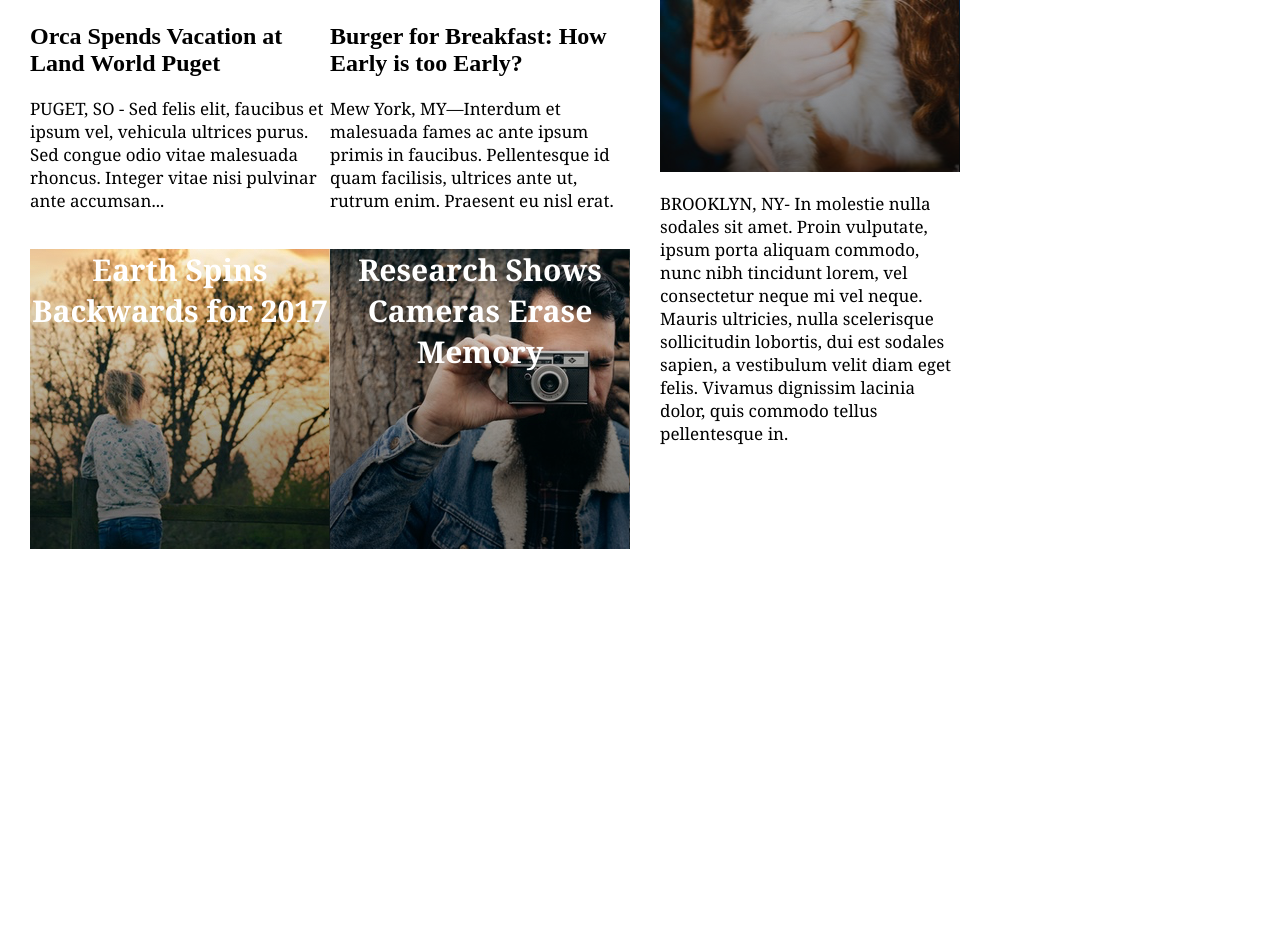
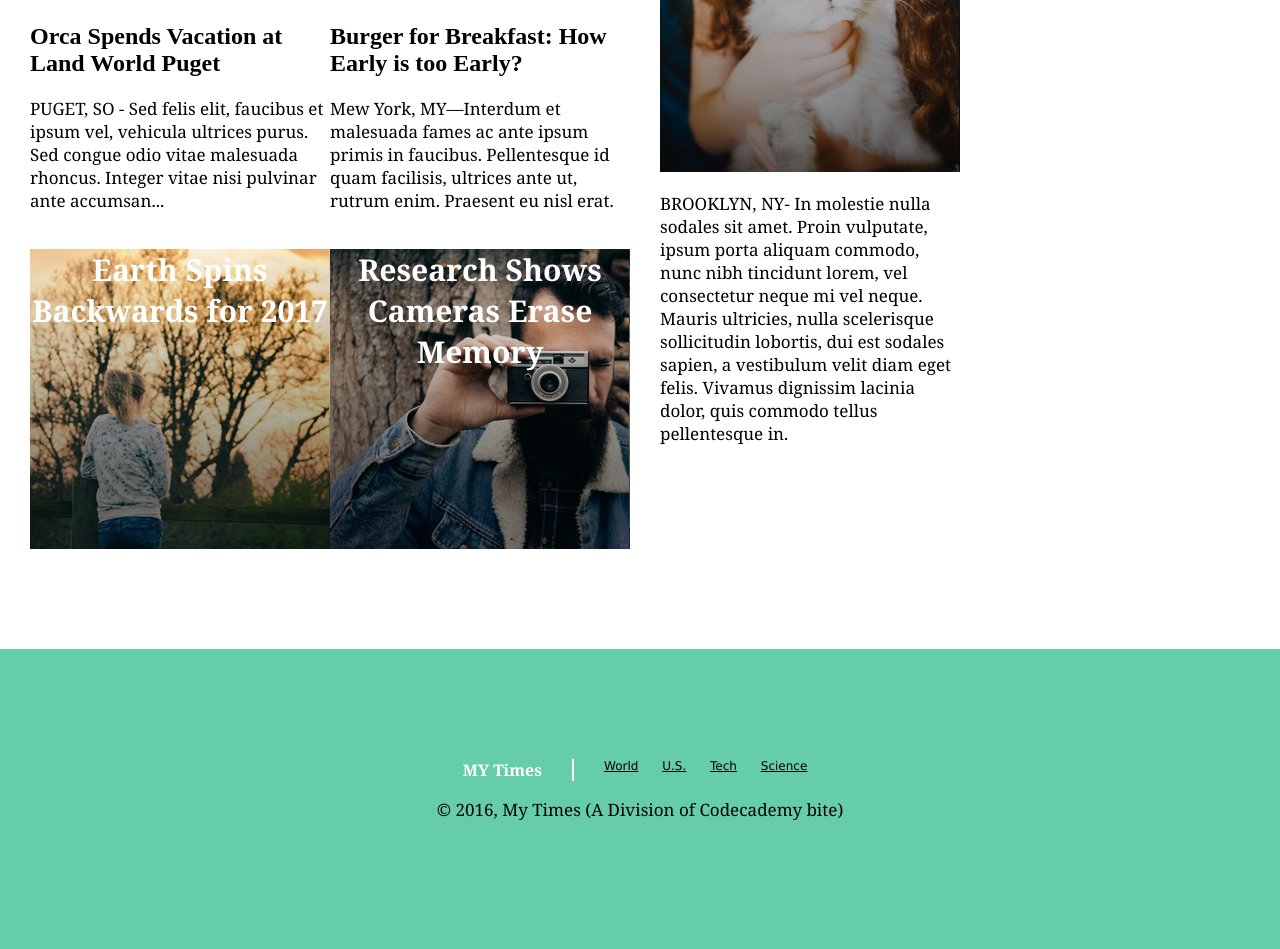
Before and after one commit to wonkatin/My_Times, a plain HTML site: page index.html in a window 1280 px wide. Shown: the part 707-1656 px from the top of the page. Before the commit the page ends 1356 px from the top, so only its background shows below. Drawn offline with Linux system fonts and the light colour scheme.

Commit message:
Step 7 first commit

```diff
--- a/index.html
+++ b/index.html
@@ -128,5 +128,23 @@
 
       </div>
     </div>
+    <footer>
+      <div class="footer">
+        <div class="MyTimesFooter">
+          <span>MY Times
+          </span>
+          <nav class="navigationfooter">
+            <a href="#">World</a>
+            <a href="#">U.S.</a>
+            <a href="#">Tech</a>
+            <a href="#">Science</a>
+          </nav>
+        </div>
+        <div class="copyright">
+          <p> © 2016, My Times (A Division of Codecademy bite)
+          </p>
+        </div>
+      </div>
+    </footer>
   </body>
 </html>
--- a/resources/css/style.css
+++ b/resources/css/style.css
@@ -130,6 +130,34 @@ header {
   border-bottom: 1px solid black;
   padding: 10px 20px;
 }
+.footer {
+  display: flex;
+  flex-direction: column;
+  justify-content: center;
+  align-items: center;
+  background-color: MediumAquamarine;
+  margin: auto;
+  font-family: Verdana;
+  font-size: 12px;
+  height: 300px;
+  width: 100%;
+}
+.MyTimesFooter{
+  display: flex;
+  flex-direction: row;
+}
+.MyTimesFooter span {
+  border-right: 2px solid white;
+  font-family: Georgia;
+  font-size: 16px;
+  font-weight: bold;
+  color: white;
+  padding-right: 30px;
+  margin-right: 20px;
+}
+.navigationfooter {
+
+}
 p {
   font-family: Georgia;
   font-size: 17px;
@@ -144,5 +172,4 @@ a {
   margin-right: 10px;
 }
 div{
-
 }
```
